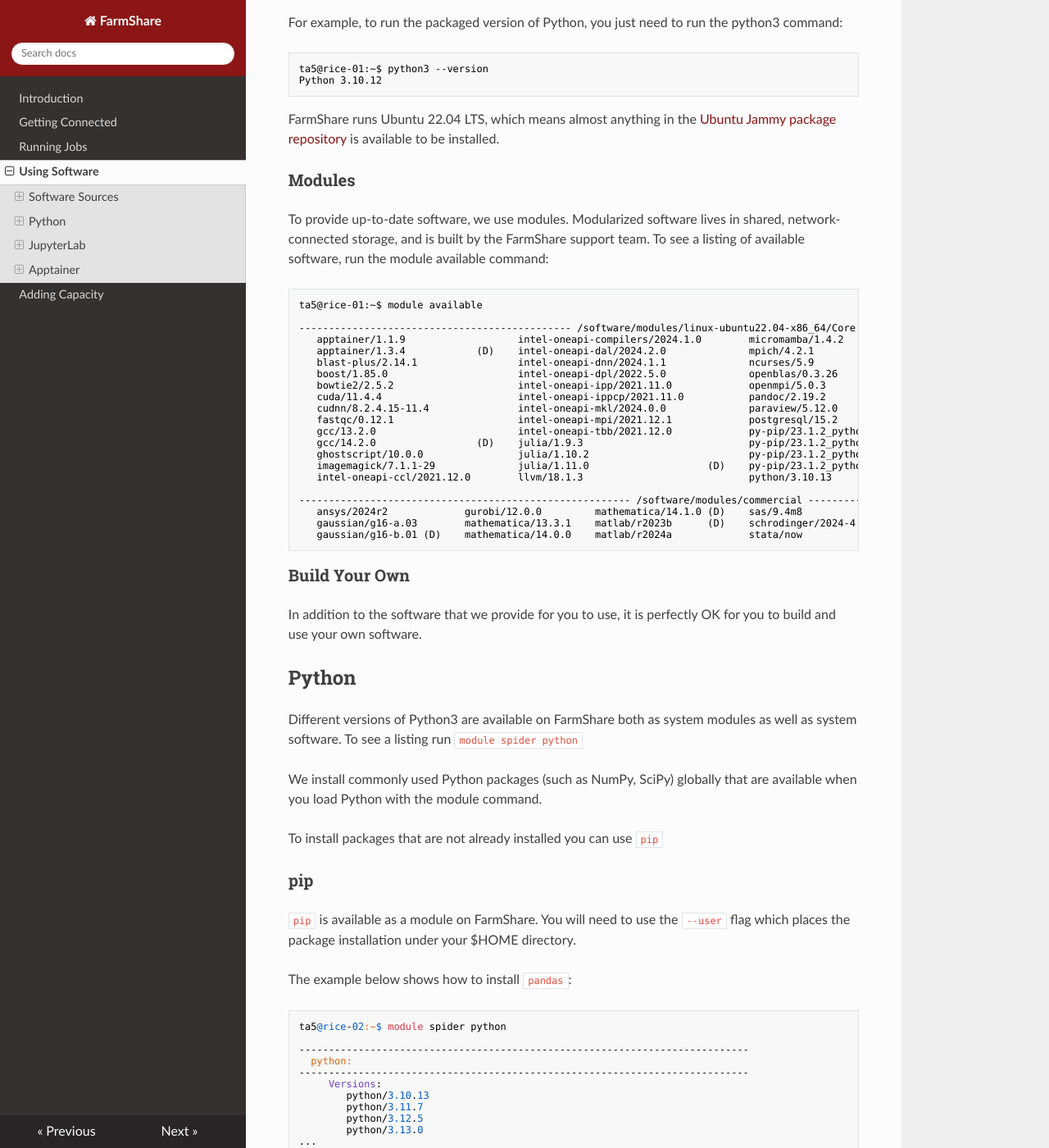
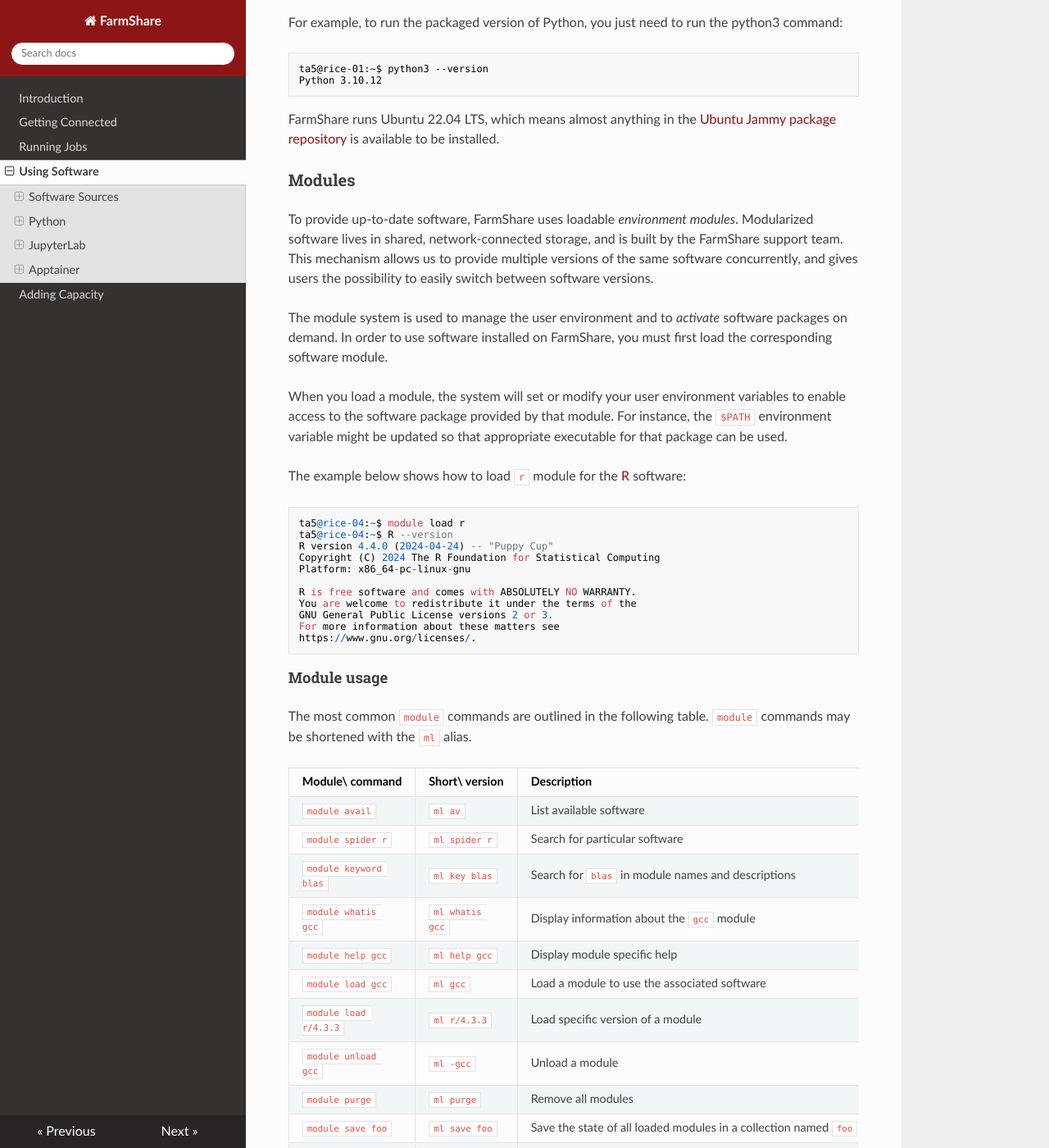
Before and after one commit to stanford-rc/farmshare-docs, an MkDocs documentation site: the page built from docs/software.md, in a window 1280 px wide and 1400 px high, scrolled down 586 px. Shown: the whole window at 82% size. Built offline with MkDocs 1.6.1, drawn with Linux system fonts in a browser that asks for light colours; nearby versions of some CDN libraries; some of the changed text lies outside the part shown.

Commit message:
updated module info with more detail

````diff
--- a/docs/software.md
+++ b/docs/software.md
@@ -25,7 +25,85 @@ FarmShare runs Ubuntu 22.04 LTS, which means almost anything in the [Ubuntu Jamm
 
 ### Modules
 
-To provide up-to-date software, we use modules. Modularized software lives in shared, network-connected storage, and is  built by the FarmShare support team. To see a listing of available software, run the module available command:
+To provide up-to-date software, FarmShare uses loadable *environment modules*. Modularized software lives in shared, network-connected storage, and is  built by the FarmShare support team. This mechanism allows us to provide multiple versions of the same software concurrently, and gives users the possibility to easily switch between software versions.
+
+The module system is used to manage the user environment and to *activate* software packages on demand. In order to use software installed on FarmShare, you must first load the corresponding software module.
+
+When you load a module, the system will set or modify your user environment variables to enable access to the software package provided by that module. For instance, the `$PATH` environment variable might be updated so that appropriate executable for that package can be used.
+
+The example below shows how to load `r` module for the [R](https://www.r-project.org/) software:
+
+~~~
+ta5@rice-04:~$ module load r
+ta5@rice-04:~$ R --version
+R version 4.4.0 (2024-04-24) -- "Puppy Cup"
+Copyright (C) 2024 The R Foundation for Statistical Computing
+Platform: x86_64-pc-linux-gnu
+
+R is free software and comes with ABSOLUTELY NO WARRANTY.
+You are welcome to redistribute it under the terms of the
+GNU General Public License versions 2 or 3.
+For more information about these matters see
+https://www.gnu.org/licenses/.
+~~~
+
+#### Module usage
+
+The most common `module` commands are outlined in the following table. `module` commands may be shortened with the `ml` alias.
+
+
+
+| Module\ command | Short\ version | Description    |
+| --------------- | -------------- | -------------- |
+| `module avail` | `ml av` | List available software |
+| `module spider r` | `ml spider r` | Search for particular software|
+| `module keyword blas` | `ml key blas` | Search for `blas` in module names and descriptions|
+| `module whatis gcc` | `ml whatis gcc` | Display information about the `gcc` module |
+| `module help gcc` | `ml help gcc` | Display module specific help |
+| `module load gcc` | `ml gcc` | Load a module to use the associated software |
+| `module load r/4.3.3` | `ml r/4.3.3` | Load specific version of a module |
+| `module unload gcc` | `ml -gcc` | Unload a module |
+| `module purge` | `ml purge` | Remove all modules |
+| `module save foo` | `ml save foo` | Save the state of all loaded modules in a collection named `foo` |
+| `module restore foo` | `ml restore foo` | Restore the state of saved modules from the `foo` collection |
+
+Additional module sub-commands are documented in the `module help` command. For complete reference, please refer to the official [Lmod documentation]([https://lmod.readthedocs.io)
+
+
+#### Module properties
+
+To quickly see some of the modules characteristics, `module avail` will display colored property attributes next to the module names. The main module properties are:
+
+* `S`: Module is sticky, requires `--force` to unload or purge
+* `L`: Indicate currently loaded module
+* `D`: Default module that will be loaded when multiple versions are available
+* `g`: GPU-accelerated software, will only run on GPU nodes
+
+#### Searching for modules
+
+You can search through all the available modules for either:
+
+* a module name (if you already know it), using `module spider`
+* any string within modules names and descriptions, using `module keyword`
+
+For instance, if you want to know how to load the `apptainer` module, you can do:
+
+``` shell
+ta5@rice-04:~$ module spider apptainer
+```
+
+If you don't know the module name, or want to list all the modules that contain
+a specific string of characters in their name or description, you can use
+`module keyword`. For instance, the following command will list all the modules
+providing a BLAS library:
+
+``` shell
+ta5@rice-04:~$ module keyword blas
+```
+
+#### Listing
+
+For a complete list of available software modules, run the `module available` command:
 
 ~~~no-highlight
 ta5@rice-01:~$ module available
@@ -50,6 +128,7 @@ ta5@rice-01:~$ module available
    gaussian/g16-a.03        mathematica/13.3.1    matlab/r2023b      (D)    schrodinger/2024-4 (g)
    gaussian/g16-b.01 (D)    mathematica/14.0.0    matlab/r2024a             stata/now          (D)
 ~~~
+
 
 ### Build Your Own
 
````
